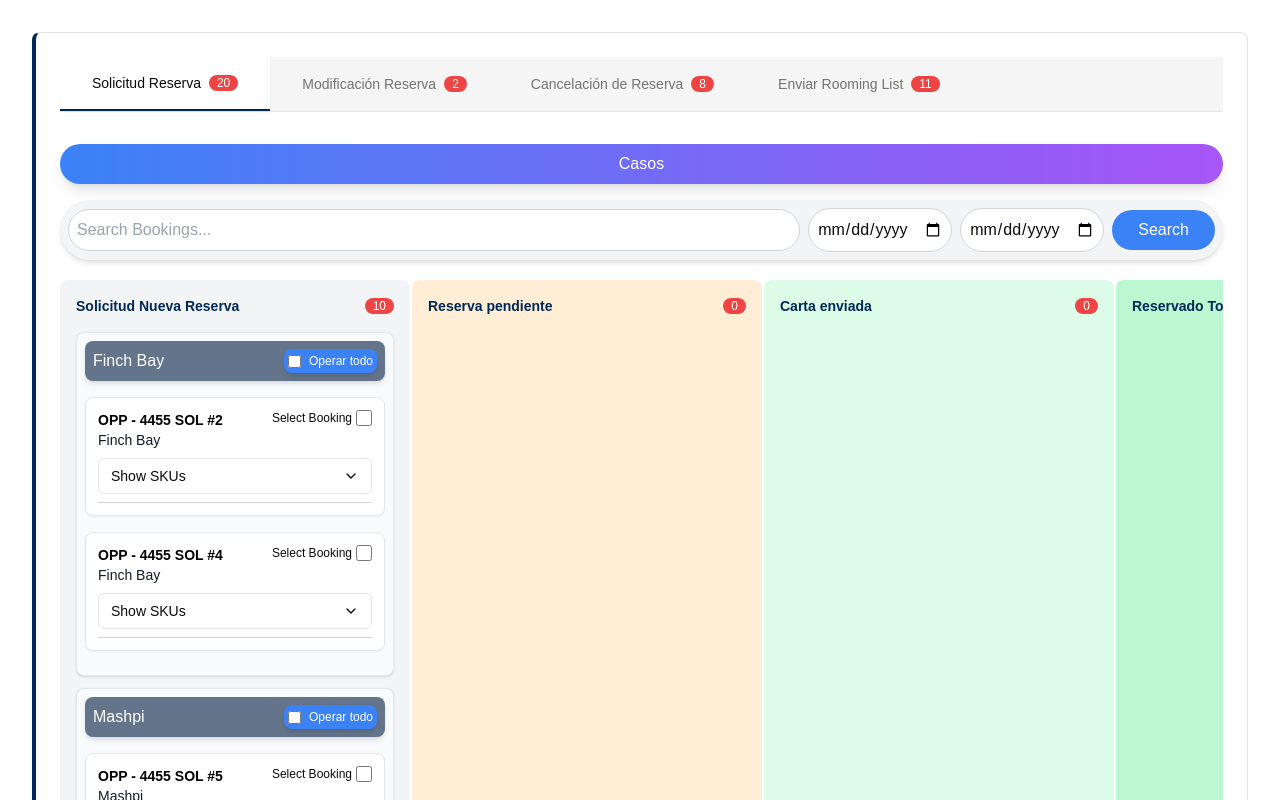
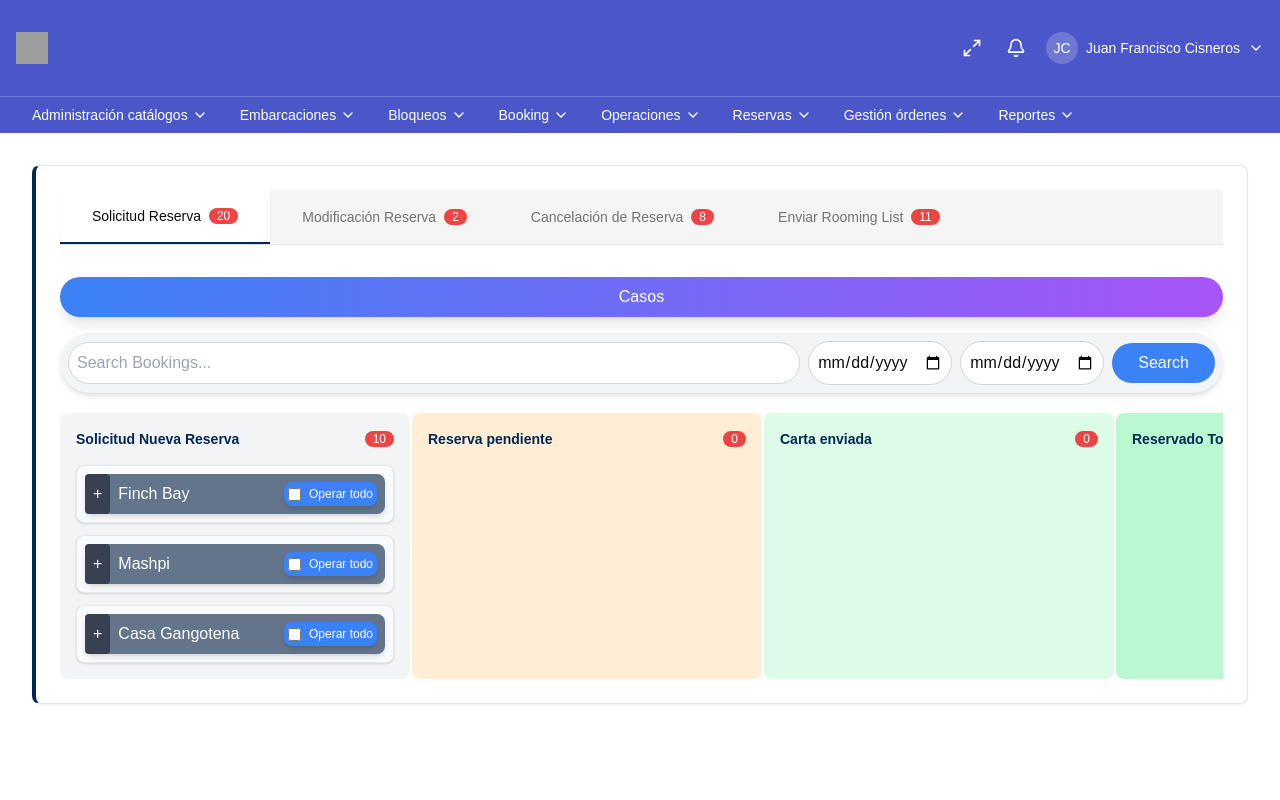
Before and after one commit to jvalverde-arch/kanban, a Next.js app: page /reservas/hoteles in a window 1280 px wide. Shown: the top 800 px of the page. Built offline with nearby package versions, Linux system fonts and the light colour scheme; grey boxes are pictures that could not be loaded.

Commit message:
Even header

```diff
--- a/app/reservas/hoteles/page.tsx
+++ b/app/reservas/hoteles/page.tsx
@@ -5,14 +5,17 @@ import { motion, AnimatePresence } from "framer-motion"
 import { Card, CardContent } from "@/components/ui/card"
 import { KanbanBoard } from "@/components/kanban-board"
 import { Tabs, TabsList, TabsTrigger } from "@/components/ui/tabs"
-import { List } from "lucide-react"
-
+import { HeaderXTS} from "@/components/headerXTS"
 
 
 export default function HotelReservationsPage() {
   const [activeTab, setActiveTab] = useState("solicitud")
 
   return (
+
+      <div>
+        <HeaderXTS  />
+
     <div className="p-4 sm:p-6 lg:p-8 space-y-6">
 
       <Card className="border-l-4 border-l-[#002856]">
@@ -80,5 +83,6 @@ export default function HotelReservationsPage() {
         </CardContent>
       </Card>
     </div>
+      </div>
   )
 }
--- /dev/null
+++ b/components/headerXTS.tsx
@@ -0,0 +1,93 @@
+import Link from "next/link"
+import { Bell, ChevronDown, Maximize2 } from 'lucide-react'
+
+export function HeaderXTS() {
+    return (
+        <header className="w-full">
+            <div className="bg-[#4B57C9] text-white">
+                {/* Top bar */}
+                <div className="flex items-center justify-between px-4 py-8">
+                    {/* Logo */}
+                    <Link href="/" className="flex items-center space-x-2">
+                        <img
+                            src="https://hebbkx1anhila5yf.public.blob.vercel-storage.com/image-xwz2CaXq3y2XMnZWBiJFN8EKqdCw9n.png"
+                            alt="Logo"
+                            className="h-8 w-8"
+                        />
+                    </Link>
+
+                    {/* Right section */}
+                    <div className="flex items-center gap-4">
+                        <button className="p-1 hover:bg-white/10 rounded">
+                            <Maximize2 className="h-5 w-5" />
+                        </button>
+                        <button className="p-1 hover:bg-white/10 rounded">
+                            <Bell className="h-5 w-5" />
+                        </button>
+                        <div className="flex items-center gap-2">
+                            <div className="h-8 w-8 rounded-full bg-white/20 flex items-center justify-center">
+                                <span className="text-sm">JC</span>
+                            </div>
+                            <span className="text-sm">Juan Francisco Cisneros</span>
+                            <ChevronDown className="h-4 w-4" />
+                        </div>
+                    </div>
+                </div>
+
+                {/* Navigation Menu */}
+                <nav className="border-t border-white/20">
+                    <ul className="flex px-4">
+                        <li>
+                            <button className="px-4 py-2 text-sm hover:bg-white/10 flex items-center gap-1">
+                                Administración catálogos
+                                <ChevronDown className="h-4 w-4" />
+                            </button>
+                        </li>
+                        <li>
+                            <button className="px-4 py-2 text-sm hover:bg-white/10 flex items-center gap-1">
+                                Embarcaciones
+                                <ChevronDown className="h-4 w-4" />
+                            </button>
+                        </li>
+                        <li>
+                            <button className="px-4 py-2 text-sm hover:bg-white/10 flex items-center gap-1">
+                                Bloqueos
+                                <ChevronDown className="h-4 w-4" />
+                            </button>
+                        </li>
+                        <li>
+                            <button className="px-4 py-2 text-sm hover:bg-white/10 flex items-center gap-1">
+                                Booking
+                                <ChevronDown className="h-4 w-4" />
+                            </button>
+                        </li>
+                        <li>
+                            <button className="px-4 py-2 text-sm hover:bg-white/10 flex items-center gap-1">
+                                Operaciones
+                                <ChevronDown className="h-4 w-4" />
+                            </button>
+                        </li>
+                        <li>
+                            <button className="px-4 py-2 text-sm hover:bg-white/10 flex items-center gap-1">
+                                Reservas
+                                <ChevronDown className="h-4 w-4" />
+                            </button>
+                        </li>
+                        <li>
+                            <button className="px-4 py-2 text-sm hover:bg-white/10 flex items-center gap-1">
+                                Gestión órdenes
+                                <ChevronDown className="h-4 w-4" />
+                            </button>
+                        </li>
+                        <li>
+                            <button className="px-4 py-2 text-sm hover:bg-white/10 flex items-center gap-1">
+                                Reportes
+                                <ChevronDown className="h-4 w-4" />
+                            </button>
+                        </li>
+                    </ul>
+                </nav>
+            </div>
+        </header>
+    )
+}
--- a/components/kanban-board.tsx
+++ b/components/kanban-board.tsx
@@ -117,7 +117,9 @@ export function KanbanBoard({type}: KanbanBoardProps) {
     const [showPopup, setShowPopup] = useState(false);
     const [showPartialPopup, setShowPartialPopup] = useState(false);
     const [taskMoving, setTaskMoving] = useState<Task | null>(null);
-
+    const [showFinchBayCards, setShowFinchBayCards] = useState(false);
+    const [showMashpiCards, setShowMashpiCards] = useState(false);
+    const [showCasaGangotenaCards, setShowCasaGangotenaCards] = useState(false);
 
     // State for column visibility
     const [visibleColumns, setVisibleColumns] = useState<Record<string, boolean>>({
@@ -150,10 +152,10 @@ export function KanbanBoard({type}: KanbanBoardProps) {
         {id: "pending", title: "Cancelación pendiente", color: "bg-orange-100"},
         {id: "letter_sent", title: "Carta cancelación enviada", color: "bg-orange-300"},
         {id: "total_reserved", title: "Cancelado", color: "bg-red-200"},
-    ] :type === "roomlist" ? [
+    ] : type === "roomlist" ? [
         {id: "new", title: "Solicitud Envio Room list", color: "bg-gray-100"},
         {id: "letter_sent", title: "Carta Room List Enviada", color: "bg-green-100"},
-        ]:[];
+    ] : [];
 
 
     const toggleColumnVisibility = (columnId: string) => {
@@ -204,7 +206,13 @@ export function KanbanBoard({type}: KanbanBoardProps) {
             console.log("No se puede mover una nueva solicitud a una columna que no sea reserva pendiente")
             return false;
         }
-        if (task.state === "pending" && columnId !== "letter_sent") {
+        if (task.state === "pending" && columnId == "new" ) {
+            setShowConfirmation(true);
+            toast.success("Estado existoso")
+            return true
+        }
+
+        if (task.state === "pending" && columnId !== "letter_sent" ) {
             toast.error("No se puede mover una solicitud pendiente a una columna que no sea carta enviada")
             console.log("No se puede mover una solicitud pendiente a una columna que no sea carta enviada")
             return false;
@@ -271,12 +279,10 @@ export function KanbanBoard({type}: KanbanBoardProps) {
         console.log("Task ID", taskId)
 
 
-
-
         if (taskId === "Finch Bay" || taskId === "Mashpi" || taskId === "Casa Gangotena") {
             // get all tasks for that provider in the starting column
             const tasksToMove = tasks.filter(task => task.state === startingColumn && task.provider === taskId);
-            console.log("Leng",tasksToMove.length)
+            console.log("Leng", tasksToMove.length)
 
             // move all tasks to the new column
             tasksToMove.forEach(task => {
@@ -479,21 +485,32 @@ export function KanbanBoard({type}: KanbanBoardProps) {
                         onDrop={(e) => handleDrop(e, column.id)}
                         color={column.color}
                     >
-                        {/* Proveedor: Finch Bay */}
+                        {/* Proveedor: Finch Bay */}{/* Proveedor: Finch Bay */}
                         {tasks.some(task => task.state === column.id && task.provider === "Finch Bay") && (
                             <div
                                 className="max-w-sm p-2 bg-slate-50 border border-gray-200 rounded-lg shadow dark:bg-gray-800 dark:border-gray-700">
                                 <div
-                                    className="flex flex-row bg-slate-500 rounded-lg shadow-md dark:bg-gray-800 dark:border-gray-700 justify-between"
+                                    className="flex flex-row  justify-between bg-slate-500 rounded-lg shadow-md dark:bg-gray-800 dark:border-gray-700 items-center"
                                     draggable="true" onDragStart={(e) => handleDragStart(e, 'Finch Bay', column.id)}>
+                                    <div className="flex flex-row items-center">
+                                    <button
+                                        className="p-2 text-white bg-gray-700 rounded"
+                                        onClick={() => setShowFinchBayCards(!showFinchBayCards)}
+                                    >
+                                        {showFinchBayCards ? '-' : '+'}
+                                    </button>
                                     <h1 className="p-2 text-white">Finch Bay</h1>
+                                    </div>
                                     <label
-                                        className="flex items-center p-1 m-2 bg-blue-500 text-white rounded-lg shadow-md hover:bg-blue-700 focus:outline-none focus:ring-2 focus:ring-blue-400 dark:bg-blue-600 dark:hover:bg-blue-700 dark:focus:ring-blue-400 text-xs">
+                                        className="flex items-center justify-end p-1 m-2 bg-blue-500 text-white rounded-lg shadow-md hover:bg-blue-700 focus:outline-none focus:ring-2 focus:ring-blue-400 dark:bg-blue-600 dark:hover:bg-blue-700 dark:focus:ring-blue-400 text-xs">
                                         <input type="checkbox" className="mr-2"/>
                                         Operar todo
                                     </label>
+
+
                                 </div>
-                                <div className="flex flex-col gap-2 p-2"></div>
+                                {showFinchBayCards && (
+                                    <div className="flex flex-col gap-2 p-2">
                                         {tasks
                                             .filter(task => task.state === column.id && task.provider === "Finch Bay")
                                             .map((task) => (
@@ -512,24 +529,35 @@ export function KanbanBoard({type}: KanbanBoardProps) {
                                                     <div className="flex flex-col gap-2 p-2"></div>
                                                 </motion.div>
                                             ))}
+
                                     </div>
                                 )}
-
+                            </div>
+                        )}
                         {/* Proveedor: Mashpi */}
                         {tasks.some(task => task.state === column.id && task.provider === "Mashpi") && (
                             <div
                                 className="max-w-sm p-2 bg-slate-50 border border-gray-200 rounded-lg shadow dark:bg-gray-800 dark:border-gray-700">
                                 <div
-                                    className="flex flex-row bg-slate-500 rounded-lg shadow-md dark:bg-gray-800 dark:border-gray-700 justify-between"
+                                    className="flex flex-row justify-between bg-slate-500 rounded-lg shadow-md dark:bg-gray-800 dark:border-gray-700 items-center"
                                     draggable="true" onDragStart={(e) => handleDragStart(e, 'Mashpi', column.id)}>
+                                    <div className="flex flex-row items-center">
+                                        <button
+                                            className="p-2 text-white bg-gray-700 rounded"
+                                            onClick={() => setShowMashpiCards(!showMashpiCards)}
+                                        >
+                                            {showMashpiCards ? '-' : '+'}
+                                        </button>
                                         <h1 className="p-2 text-white">Mashpi</h1>
+                                    </div>
                                     <label
-                                        className="flex items-center p-1 m-2 bg-blue-500 text-white rounded-lg shadow-md hover:bg-blue-700 focus:outline-none focus:ring-2 focus:ring-blue-400 dark:bg-blue-600 dark:hover:bg-blue-700 dark:focus:ring-blue-400 text-xs">
+                                        className="flex items-center justify-end p-1 m-2 bg-blue-500 text-white rounded-lg shadow-md hover:bg-blue-700 focus:outline-none focus:ring-2 focus:ring-blue-400 dark:bg-blue-600 dark:hover:bg-blue-700 dark:focus:ring-blue-400 text-xs">
                                         <input type="checkbox" className="mr-2"/>
                                         Operar todo
                                     </label>
                                 </div>
-                                <div className="flex flex-col gap-2 p-2"></div>
+                                {showMashpiCards && (
+                                    <div className="flex flex-col gap-2 p-2">
                                         {tasks
                                             .filter(task => task.state === column.id && task.provider === "Mashpi")
                                             .map((task) => (
@@ -545,9 +573,10 @@ export function KanbanBoard({type}: KanbanBoardProps) {
                                                         onDragStart={(e) => handleDragStart(e, task.id)}
                                                         onSKUUpdate={updateTask}
                                                     />
-                                            <div className="flex flex-col gap-2 p-2"></div>
                                                 </motion.div>
                                             ))}
+                                    </div>
+                                )}
                             </div>
                         )}
 
@@ -556,17 +585,25 @@ export function KanbanBoard({type}: KanbanBoardProps) {
                             <div
                                 className="max-w-sm p-2 bg-slate-50 border border-gray-200 rounded-lg shadow dark:bg-gray-800 dark:border-gray-700">
                                 <div
-                                    className="flex flex-row bg-slate-500 rounded-lg shadow-md dark:bg-gray-800 dark:border-gray-700 justify-between"
-                                    draggable="true"
-                                    onDragStart={(e) => handleDragStart(e, 'Casa Gangotena', column.id)}>
+                                    className="flex flex-row justify-between bg-slate-500 rounded-lg shadow-md dark:bg-gray-800 dark:border-gray-700 items-center"
+                                    draggable="true" onDragStart={(e) => handleDragStart(e, 'Casa Gangotena', column.id)}>
+                                    <div className="flex flex-row items-center">
+                                        <button
+                                            className="p-2 text-white bg-gray-700 rounded"
+                                            onClick={() => setShowCasaGangotenaCards(!showCasaGangotenaCards)}
+                                        >
+                                            {showCasaGangotenaCards ? '-' : '+'}
+                                        </button>
                                         <h1 className="p-2 text-white">Casa Gangotena</h1>
+                                    </div>
                                     <label
-                                        className="flex items-center p-1 m-2 bg-blue-500 text-white rounded-lg shadow-md hover:bg-blue-700 focus:outline-none focus:ring-2 focus:ring-blue-400 dark:bg-blue-600 dark:hover:bg-blue-700 dark:focus:ring-blue-400 text-xs">
+                                        className="flex items-center justify-end p-1 m-2 bg-blue-500 text-white rounded-lg shadow-md hover:bg-blue-700 focus:outline-none focus:ring-2 focus:ring-blue-400 dark:bg-blue-600 dark:hover:bg-blue-700 dark:focus:ring-blue-400 text-xs">
                                         <input type="checkbox" className="mr-2"/>
                                         Operar todo
                                     </label>
                                 </div>
-                                <div className="flex flex-col gap-2 p-2"></div>
+                                {showCasaGangotenaCards && (
+                                    <div className="flex flex-col gap-2 p-2">
                                         {tasks
                                             .filter(task => task.state === column.id && task.provider === "Casa Gangotena")
                                             .map((task) => (
@@ -582,9 +619,10 @@ export function KanbanBoard({type}: KanbanBoardProps) {
                                                         onDragStart={(e) => handleDragStart(e, task.id)}
                                                         onSKUUpdate={updateTask}
                                                     />
-                                            <div className="flex flex-col gap-2 p-2"></div>
                                                 </motion.div>
                                             ))}
+                                    </div>
+                                )}
                             </div>
                         )}
 
```
Lines whose indentation alone changed are shown as unchanged.
